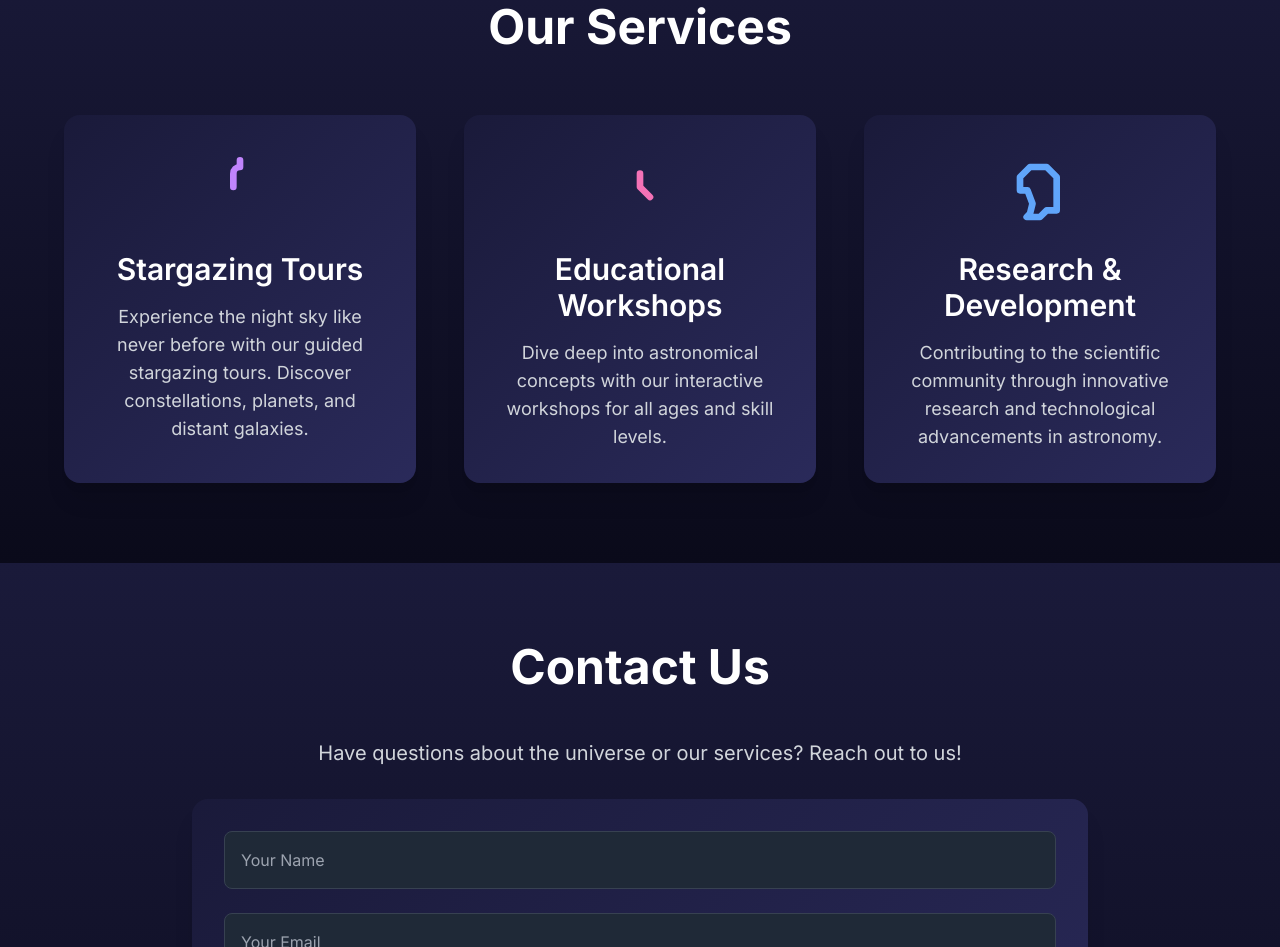
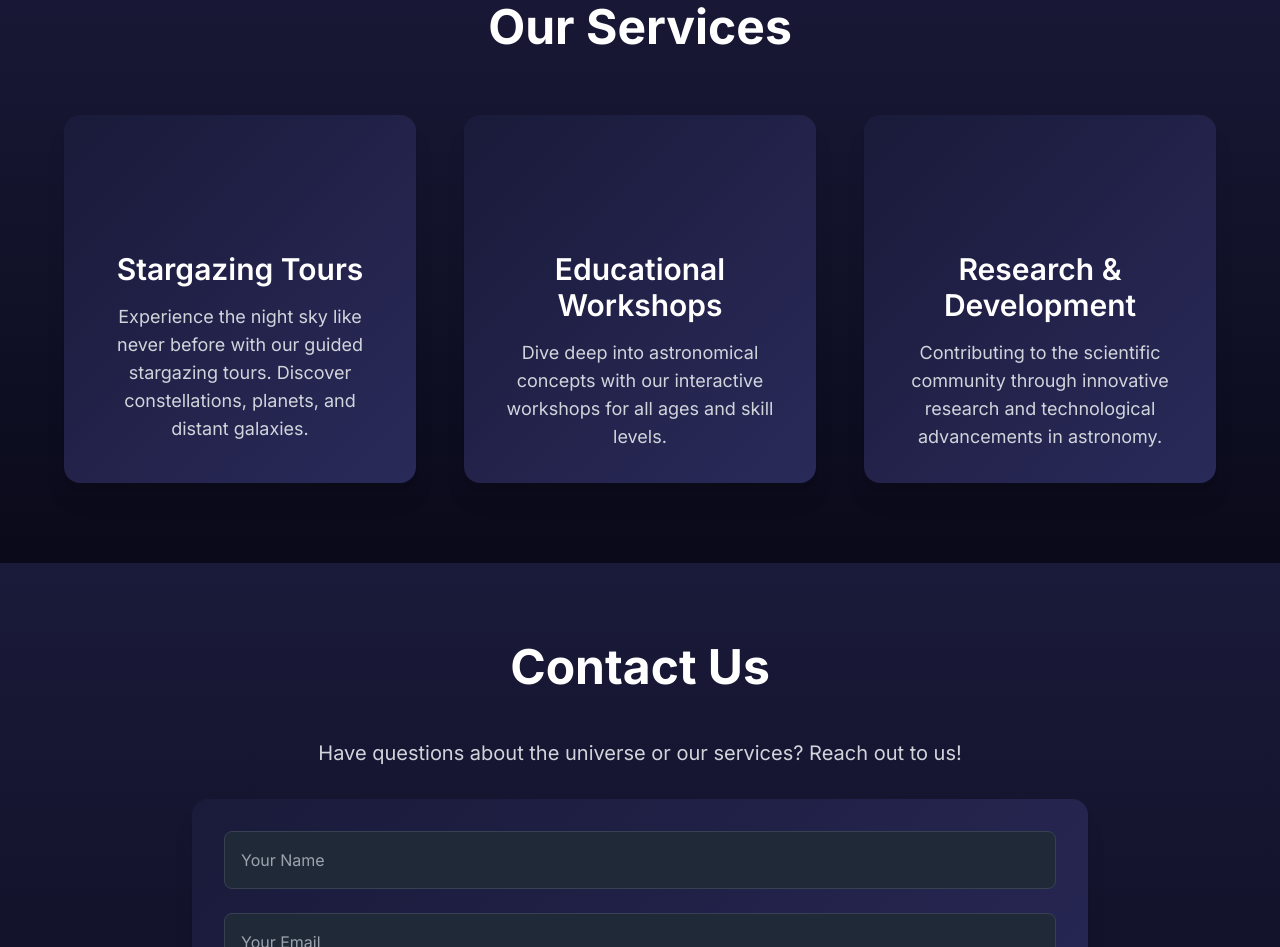
Before and after one commit to UmbraNovaa/np, a plain HTML site: page index.html in a window 1280 px wide. Shown: the part 1559-2506 px from the top of the page. Drawn offline with nearby package versions, Linux system fonts and the light colour scheme.

Commit message:
index.html

```diff
--- a/index.html
+++ b/index.html
@@ -80,7 +80,7 @@
             <div class="grid grid-cols-1 md:grid-cols-2 lg:grid-cols-3 gap-12">
                 <div class="card-gradient p-8 rounded-2xl shadow-xl text-center hover:scale-105 transition duration-300">
                     <svg class="w-20 h-20 mx-auto mb-6 text-purple-400" fill="none" stroke="currentColor" viewBox="0 0 24 24" xmlns="http://www.w3.org/2000/svg">
-                        <path stroke-linecap="round" stroke-linejoin="round" stroke-width="2" d="M12 6V4m0 2a2 2 1 00-2 2v4a2 2 000 2 2h4a2 2 000-2V8a2 2 00-2-2zM4 16h16M4 12h16M4 8h16"></path>
+                        <path "></path>
                     </svg>
                     <h3 class="text-3xl font-semibold text-white mb-4">Stargazing Tours</h3>
                     <p class="text-lg text-gray-300">
@@ -89,7 +89,7 @@
                 </div>
                 <div class="card-gradient p-8 rounded-2xl shadow-xl text-center hover:scale-105 transition duration-300">
                     <svg class="w-20 h-20 mx-auto mb-6 text-pink-400" fill="none" stroke="currentColor" viewBox="0 0 24 24" xmlns="http://www.w3.org/2000/svg">
-                        <path stroke-linecap="round" stroke-linejoin="round" stroke-width="2" d="M12 8v4l3 3m6-3a9 9 01-9 9 9 01-9-9 9 019-9 9 019 9z"></path>
+                        <path ></path>
                     </svg>
                     <h3 class="text-3xl font-semibold text-white mb-4">Educational Workshops</h3>
                     <p class="text-lg text-gray-300">
@@ -98,7 +98,7 @@
                 </div>
                 <div class="card-gradient p-8 rounded-2xl shadow-xl text-center hover:scale-105 transition duration-300">
                     <svg class="w-20 h-20 mx-auto mb-6 text-blue-400" fill="none" stroke="currentColor" viewBox="0 0 24 24" xmlns="http://www.w3.org/2000/svg">
-                        <path stroke-linecap="round" stroke-linejoin="round" stroke-width="2" d="M9.75 17L9 20l-1 1h4l2-2h3V9l-3-3H9l-3 3v4h2.25z"></path>
+                        <path ></path>
                     </svg>
                     <h3 class="text-3xl font-semibold text-white mb-4">Research & Development</h3>
                     <p class="text-lg text-gray-300">
```
